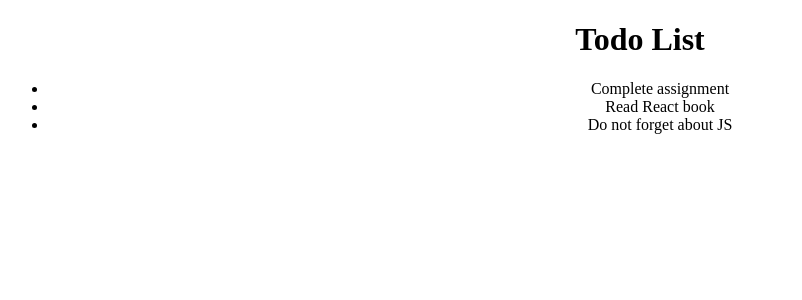
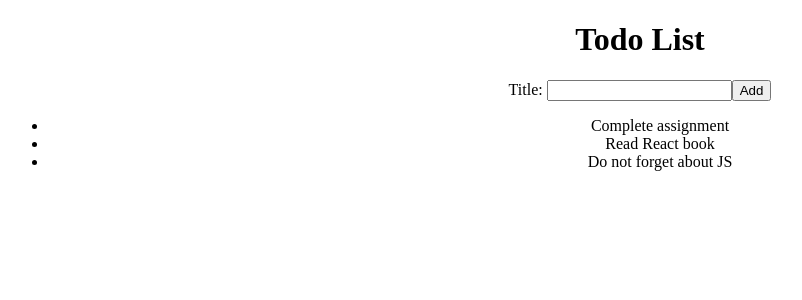
Before and after one commit to nlangerbeins/react-todo, a React (Create React App) app: page / in a window 1280 px wide. Shown: the top 300 px of the page, without its empty margins (0-802 px from the left). Built offline with nearby package versions, Linux system fonts and the light colour scheme; the HTML template or start-up script is replaced by a standard one.

Commit message:
created AddTodoForm and TodoList

```diff
--- /dev/null
+++ b/src/AddTodoForm.js
@@ -0,0 +1,13 @@
+import React from 'react';
+
+const AddTodoForm = () => {
+  return (
+    <form>
+      <label htmlFor="todoTitle">Title: </label>
+      <input id="todoTitle" />
+      <button type="submit">Add</button>
+    </form>
+  );
+};
+
+export default AddTodoForm;
--- a/src/App.js
+++ b/src/App.js
@@ -1,29 +1,13 @@
 import React from 'react';
-
-const todoList = [
-  {
-    id: 1,
-    title: 'Complete assignment',
-  },
-  {
-    id: 2,
-    title: 'Read React book',
-  },
-  {
-    id: 3,
-    title: 'Do not forget about JS',
-  },
-];
+import TodoList from './TodoList';
+import AddTodoForm from './AddTodoForm';
 
 function App() {
   return (
     <div style={{ textAlign: 'center' }}>
       <h1>Todo List</h1>
-      <ul>
-        {todoList.map((item) => (
-          <li key={item.id}>{item.title}</li>
-        ))}
-      </ul>
+      <AddTodoForm />
+      <TodoList />
     </div>
   );
 }
--- /dev/null
+++ b/src/TodoList.js
@@ -0,0 +1,28 @@
+import React from 'react';
+
+const todoList = [
+  {
+    id: 1,
+    title: 'Complete assignment',
+  },
+  {
+    id: 2,
+    title: 'Read React book',
+  },
+  {
+    id: 3,
+    title: 'Do not forget about JS',
+  },
+];
+
+const TodoList = () => {
+  return (
+    <ul>
+      {todoList.map((item) => (
+        <li key={item.id}>{item.title}</li>
+      ))}
+    </ul>
+  );
+};
+
+export default TodoList;
```
